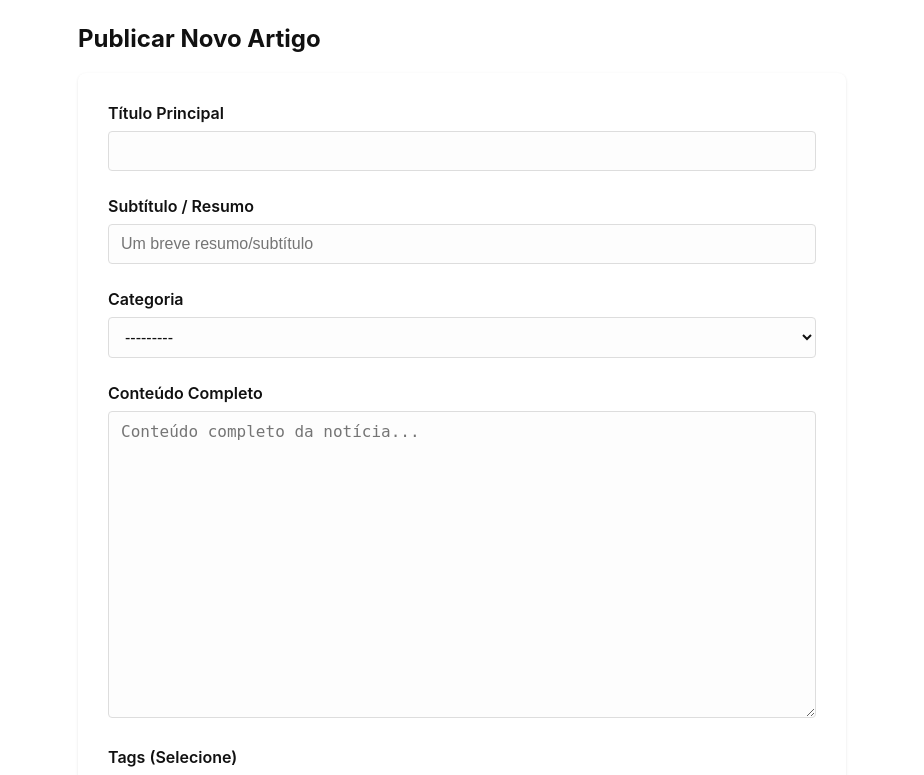
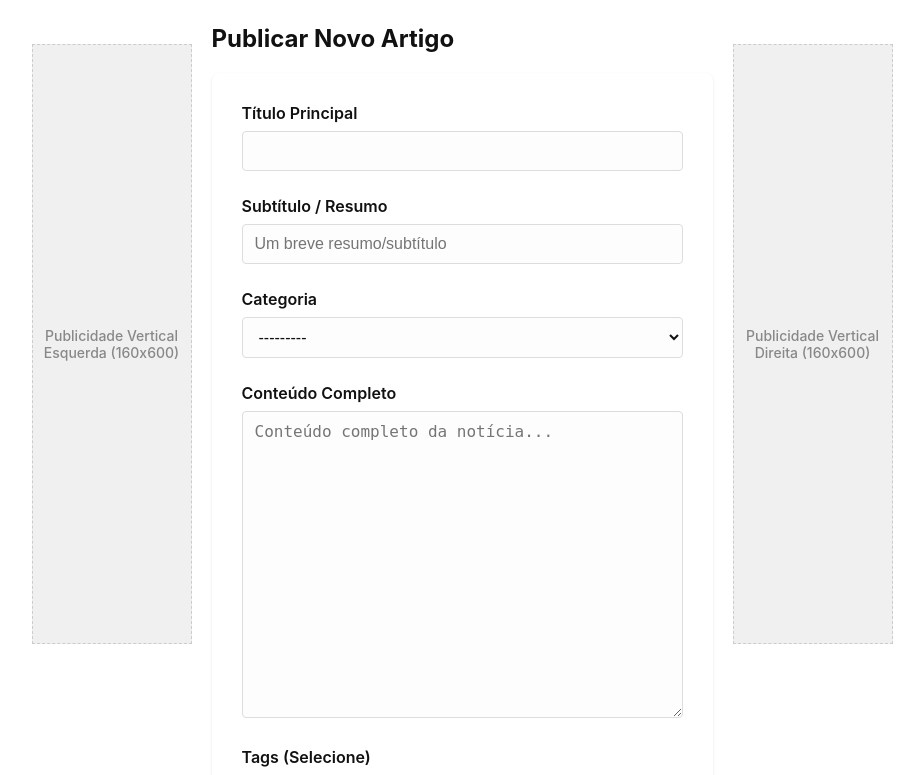
Before and after one commit to Lucascbayma/KIVO, a Django app: page /adicionar/ in a window 1280 px wide. Shown: the part 64-839 px from the top of the page, without its empty margins (178-1102 px from the left). Run offline with Django 4.2, Linux system fonts and the light colour scheme; the visitor is signed in with stand-in values (Sample User, id 1); data that the repository does not hold is empty.

Commit message:
Adicionado placeholders na página de adicionar notícia

```diff
--- a/jornal/static/jornal/css/style.css
+++ b/jornal/static/jornal/css/style.css
@@ -410,3 +410,56 @@ footer .card .media::after {
         height: 120px;
     }
 }
+
+/* --- ESTILOS DE ANÚNCIO LATERAL E MOBILE INJECT --- */
+
+.bloco-anuncio.ad-mobile-inject {
+    display: none;
+}
+
+@media (min-width: 1024px) {
+    .layout-with-ads {
+        display: grid;
+        grid-template-columns: 160px 1fr 160px;
+        gap: 20px;
+        max-width: 1200px;
+        margin: 0 auto;
+    }
+
+    .main-form-content {
+        max-width: 800px;
+        margin: 0 auto;
+    }
+
+    .bloco-anuncio.sidebar-left,
+    .bloco-anuncio.sidebar-right {
+        display: flex;
+        width: 160px;
+        height: 600px;
+        position: sticky;
+        top: 80px;
+    }
+}
+
+@media (max-width: 1023px) {
+    .layout-with-ads {
+        display: block;
+        width: 100%;
+        padding: 0 16px;
+    }
+
+    .main-form-content {
+         width: 100%;
+    }
+
+    .bloco-anuncio.sidebar-left,
+    .bloco-anuncio.sidebar-right {
+        display: none;
+    }
+    .bloco-anuncio.ad-mobile-inject {
+        display: flex;
+        width: 100%;
+        height: 100px;
+        margin: 20px 0;
+    }
+}
--- a/jornal/templates/adicionar_noticia.html
+++ b/jornal/templates/adicionar_noticia.html
@@ -27,8 +27,15 @@
     </div>
 </header>
 
-<main class="main-content" style="max-width: 800px; margin: 0 auto;">
+<main class="main-content">
 
+    <div class="layout-with-ads">
+
+        <div class="bloco-anuncio sidebar-left">
+            <span>Publicidade Vertical Esquerda (160x600)</span>
+        </div>
+
+        <div class="main-form-content">
             <section class="em-alta">
                 <div class="section-head">
                     <h2>Publicar Novo Artigo</h2>
@@ -63,6 +70,10 @@
                         {{ form.subtitulo }}
                     </div>
 
+                    <div class="bloco-anuncio ad-mobile-inject">
+                        <span>Publicidade (320x100)</span>
+                    </div>
+
                     <div class="form-field">
                         <label for="{{ form.categoria.id_for_label }}">Categoria</label>
                         {{ form.categoria }}
@@ -71,6 +82,10 @@
                     <div class="form-field">
                         <label for="{{ form.conteudo.id_for_label }}">Conteúdo Completo</label>
                         {{ form.conteudo }}
+                    </div>
+
+                    <div class="bloco-anuncio ad-mobile-inject">
+                        <span>Publicidade (320x100)</span>
                     </div>
 
                     <div class="form-field">
@@ -86,7 +101,12 @@
                     <button type="submit" class="submit-button">Publicar Notícia</button>
                 </form>
             </section>
-</main>
+        </div>
 
+        <div class="bloco-anuncio sidebar-right">
+            <span>Publicidade Vertical Direita (160x600)</span>
+        </div>
+
+    </div> </main>
 </body>
 </html>
```
Lines whose indentation alone changed are shown as unchanged.
